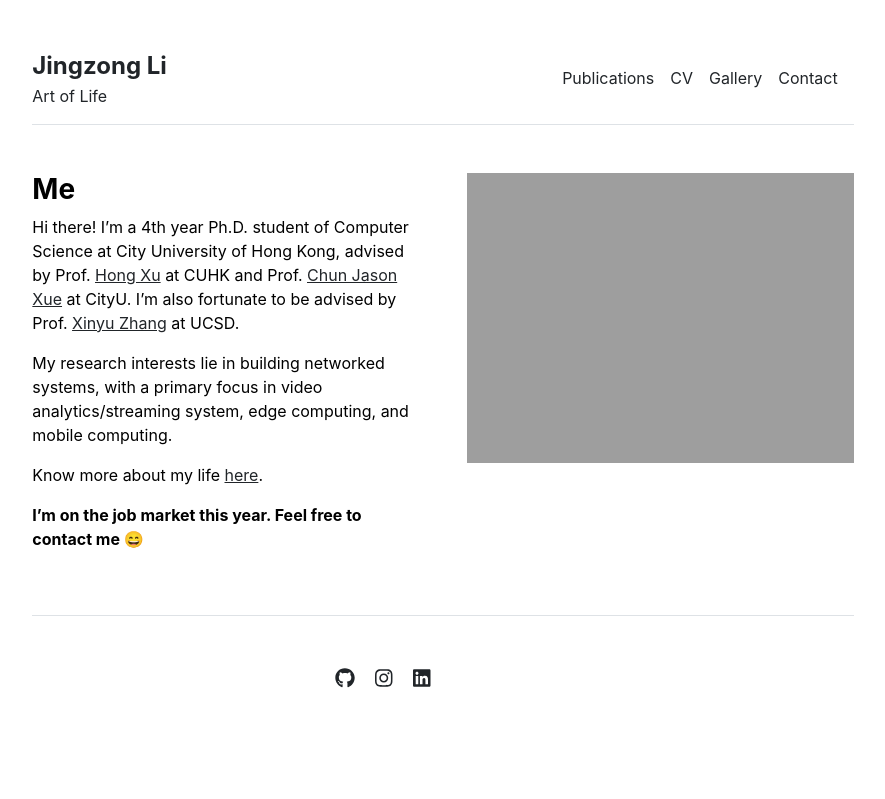
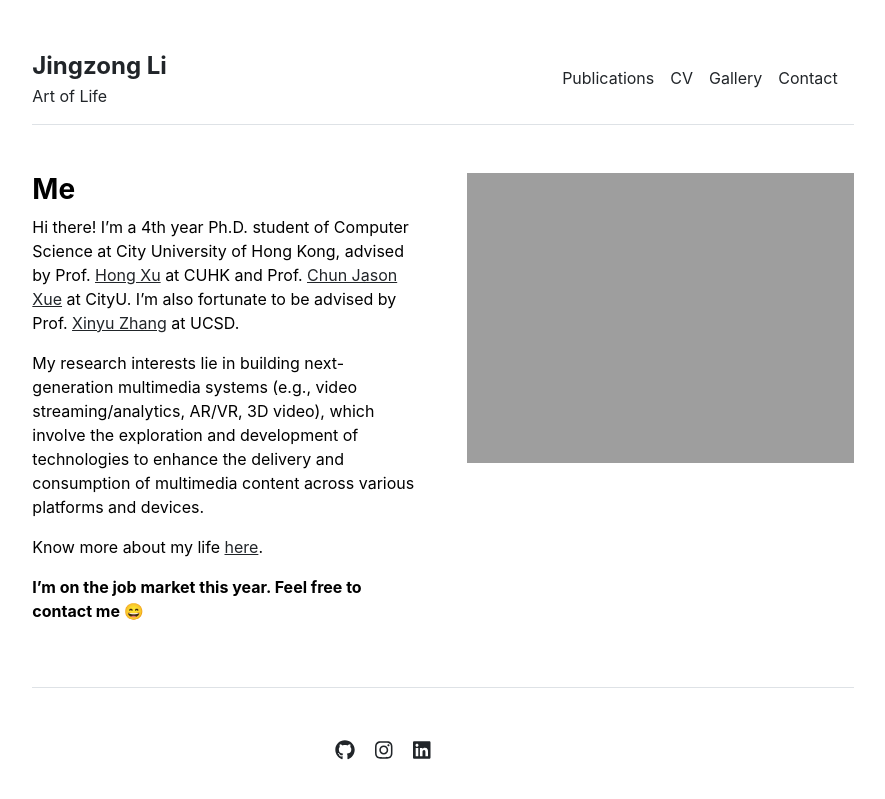
Before and after one commit to kanonjz/academic, a Jekyll site: the page built from index.md, in a window 1280 px wide. Shown: the top 799 px of the page, without its empty margins (197-1082 px from the left). Built offline with Jekyll 4.4.1, drawn with Linux system fonts in a browser that asks for light colours.

Commit message:
update research interest

```diff
--- a/_data/publications.yml
+++ b/_data/publications.yml
@@ -10,4 +10,4 @@ index:
 - {name: 'ScaleFlux: Efficient Stateful Scaling in NFV', url: '/share/ScaleFlux-tpds22.pdf', author: 'Libin Liu, Hong Xu, Zhixiong Niu, <u>Jingzong Li</u>, Wei Zhang, Peng Wang, et al.', venue: 'IEEE Transactions on Parallel and Distributed Systems (<b>TPDS</b>), 2022', slide: ''}
 
 preprints:
-- {name: '2D-Empowered 3D Object Detection on the Edge', url: 'https://arxiv.org/abs/2302.09221', author: '<u>Jingzong Li</u>, Yik Hong Cai, Libin Liu, Yu Mao, Chun Jason Xue, Hong Xu', venue: 'arXiv:2302.09221, 2023'}
+- {name: '2D-Empowered Point Cloud Analytics on the Edge', url: 'https://arxiv.org/abs/2302.09221', author: '<u>Jingzong Li</u>, Yik Hong Cai, Libin Liu, Yu Mao, Chun Jason Xue, Hong Xu', venue: 'arXiv:2302.09221, 2023'}
--- a/index.md
+++ b/index.md
@@ -5,7 +5,7 @@ title: "Home"
 
 Hi there! I'm a 4th year Ph.D. student of Computer Science at City University of Hong Kong, advised by Prof. [Hong Xu](https://henryhxu.github.io/) at CUHK and Prof. [Chun Jason Xue](https://www.cs.cityu.edu.hk/~jasonxue/) at CityU. I'm also fortunate to be advised by Prof. [Xinyu Zhang](http://xyzhang.ucsd.edu/index.html) at UCSD.
 
-My research interests lie in building networked systems, with a primary focus in video analytics/streaming system, edge computing, and mobile computing.
+My research interests lie in building next-generation multimedia systems (e.g., video streaming/analytics, AR/VR, 3D video), which involve the exploration and development of technologies to enhance the delivery and consumption of multimedia content across various platforms and devices.
 
 Know more about my life [here](https://kanonjz.github.io/).
 
```
